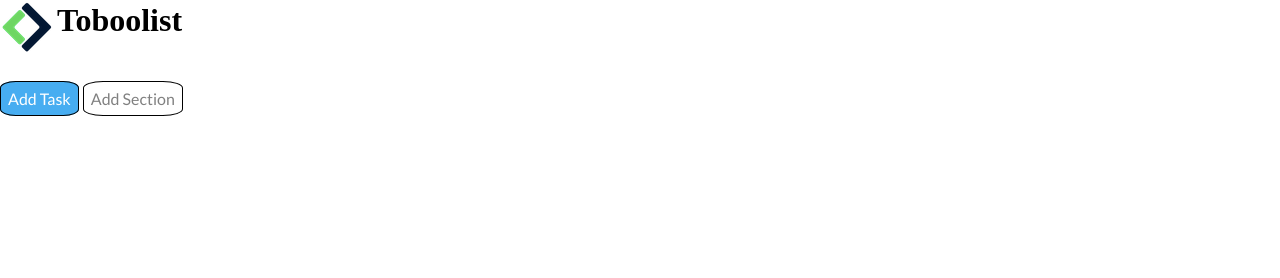
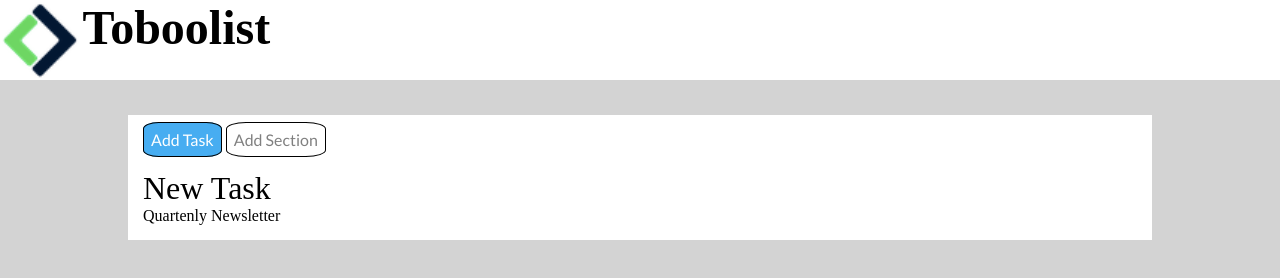
Before and after one commit to SimonePavone97/html-css-toboolist, a plain HTML site: page index.html in a window 1280 px wide. Drawn offline with Linux system fonts and the light colour scheme.

Commit message:
sviluppo main

```diff
--- a/asset/css/style.css
+++ b/asset/css/style.css
@@ -1,20 +1,41 @@
 *{
     margin: 0;
     padding: 0;
+    box-sizing: border-box;
 }
 
-h1{
+body{
+    background-color: lightgray;
+}
+
+header{
+    background-color: white;
+}
+
+.intestazione{
+    font-size: 3rem;
     display: inline-block;
+    color: black;
+
 }
 
 #logo{
+    height: 80px;
+    line-height: 80px;
     vertical-align: middle;
+}
+
+main{
+    margin: 0 auto;
+    width: 80%;
 }
 
 
 .center{
     background-color: white;
     margin-top: 35px;
+    padding: 15px;
+
 }
 
 .bdr{
@@ -34,3 +55,9 @@ h1{
     color: grey;
     font-family: 'Lato', sans-serif;
 }
+
+.TitGrande{
+    font: black;
+    font-size: 2rem;
+    margin-top: 20px;
+}
--- a/index.html
+++ b/index.html
@@ -10,14 +10,22 @@
 </head>
 <body>
     <header>
-        <img src="./asset/img/logo copia.png" alt="logotobo" id="logo">
-        <h1>Toboolist</h1>
+        <div>
+          <img src="./asset/img/logo copia.png" alt="logotb" id="logo">
+          <h1 class="intestazione">Toboolist</h1>
+        </div>
     </header>
 
-    <main>
-        <div class="center">
+
+    <main  class="center">
+        <div>
             <span class="bdr">Add Task</span>
             <span class="bd">Add Section</span>
+        </div>
+
+        <div>
+            <p class="TitGrande">New Task</p>
+            <p class="Sezioni">Quartenly Newsletter</p>
         </div>
     </main>
     </body>
```
